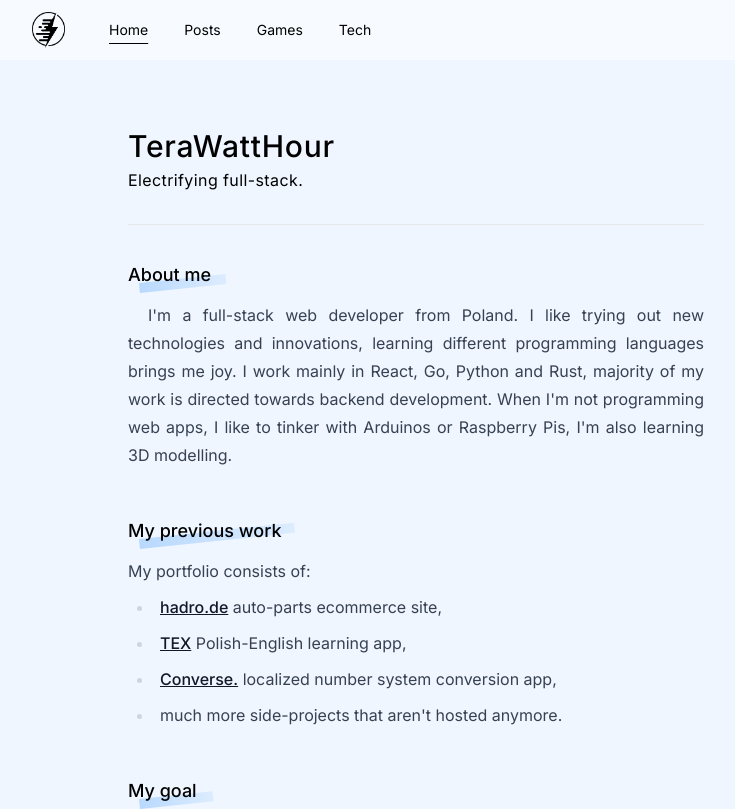
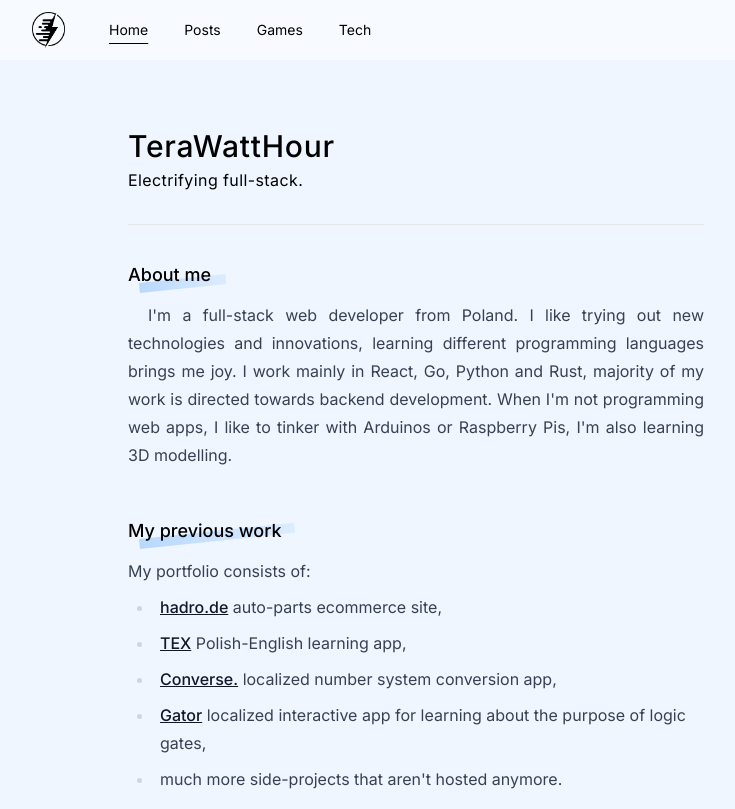
Before and after one commit to TeraWattHour/TeraWattHour, a Next.js app: page / in a window 1280 px wide. Shown: the top 809 px of the page, without its empty margins (224-959 px from the left). Built offline with nearby package versions, Linux system fonts and the light colour scheme.

Commit message:
added gator to index

```diff
--- a/pages/index.tsx
+++ b/pages/index.tsx
@@ -21,6 +21,7 @@ const elements = [
         <li><a href='https://hadro.de' target="_blank">hadro.de</a> auto-parts ecommerce site,</li>
         <li><a href="http://twh-tex.herokuapp.com" target="_blank">TEX</a> Polish-English learning app,</li>
         <li><a href="https://converse-lime.vercel.app" target="_blank">Converse.</a> localized number system conversion app,</li>
+        <li><a href="https://gator-mu.vercel.app" target="_blank">Gator</a> localized interactive app for learning about the purpose of logic gates,</li>
         <li>much more side-projects that aren't hosted anymore.</li>
       </ul>`,
   },
```
